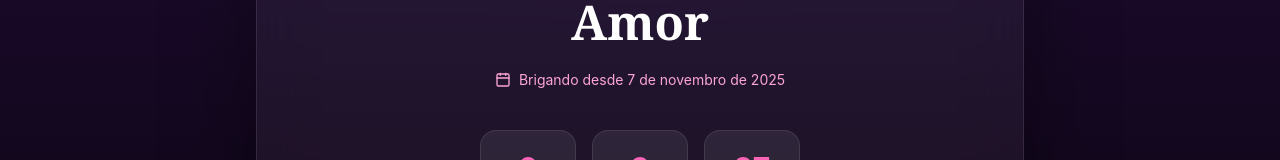
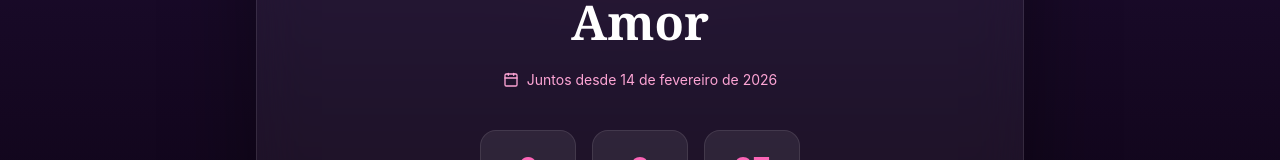
Before and after one commit to Gakira06/PresentedaLUparaoHemerson, a React (Vite) app: page /#/principal in a window 1280 px wide. Shown: the part 323-483 px from the top of the page. Built offline with nearby package versions, Linux system fonts and the light colour scheme.

Commit message:
arrumnado data e musica

```diff
--- a/src/pages/PagePrincipal.jsx
+++ b/src/pages/PagePrincipal.jsx
@@ -262,7 +262,7 @@ export default function PagePrincipal() {
 
           <div className="flex items-center gap-2 text-pink-300 text-sm mb-10">
             <Calendar className="w-4 h-4" />
-            <span>Brigando desde 7 de novembro de 2025</span>
+            <span>Juntos desde 14 de fevereiro de 2026</span>
           </div>
 
           <div className="flex gap-4 mb-8">
```
